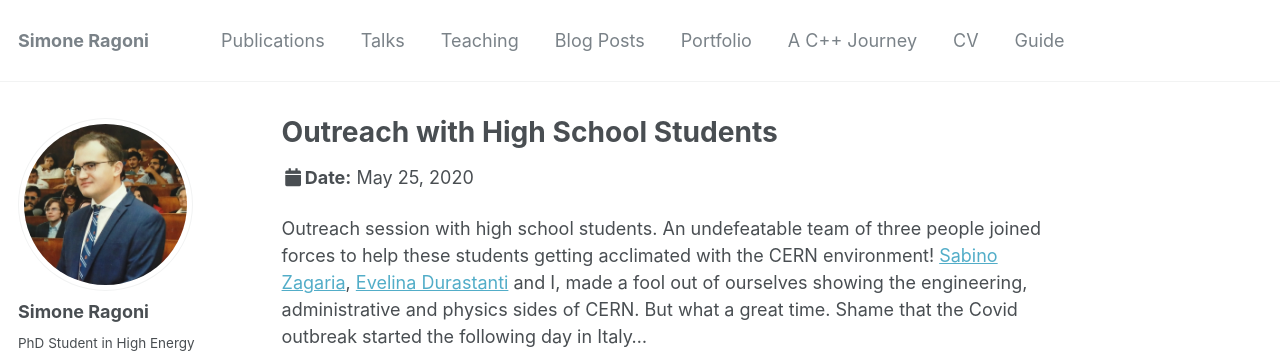
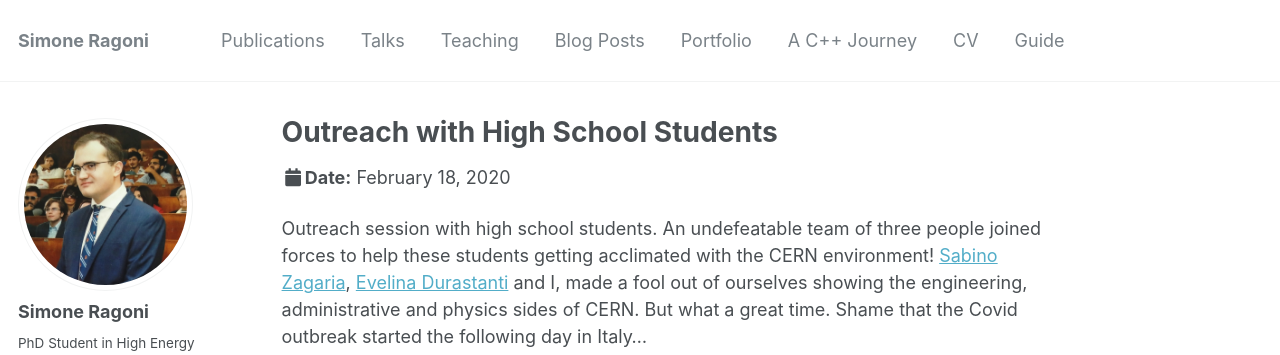
Before and after one commit to mdarabiamin/siragoni.github.io, a Jekyll site: the page built from _talks/2020-02-18-Outreach.md, in a window 1280 px wide and 900 px high. Shown: the top 355 px of the window. Built offline with Jekyll 4.4.1, drawn with Linux system fonts in a browser that asks for light colours.

Commit message:
Reprising website activities.

```diff
--- a/_talks/2020-02-18-Outreach.md
+++ b/_talks/2020-02-18-Outreach.md
@@ -4,7 +4,7 @@ collection: talks
 type: "Presentation"
 permalink: /talks/2020-02-18-Outreach
 venue: "Pisa"
-date: 2020-05-25
+date: 2020-02-18
 location: "Pisa, Italy"
 ---
 
```
